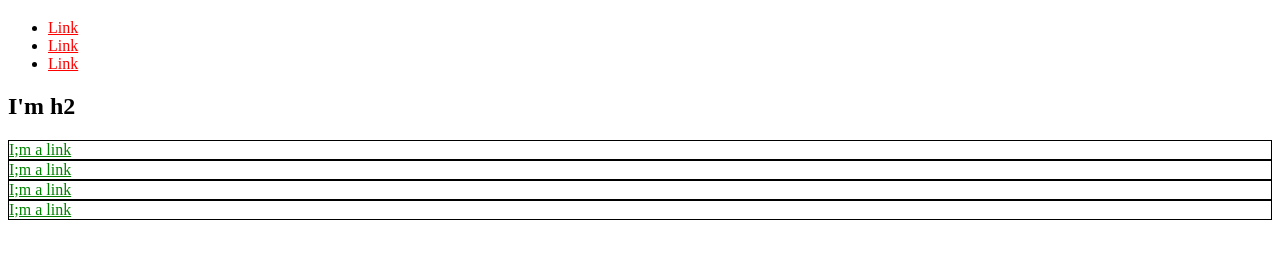
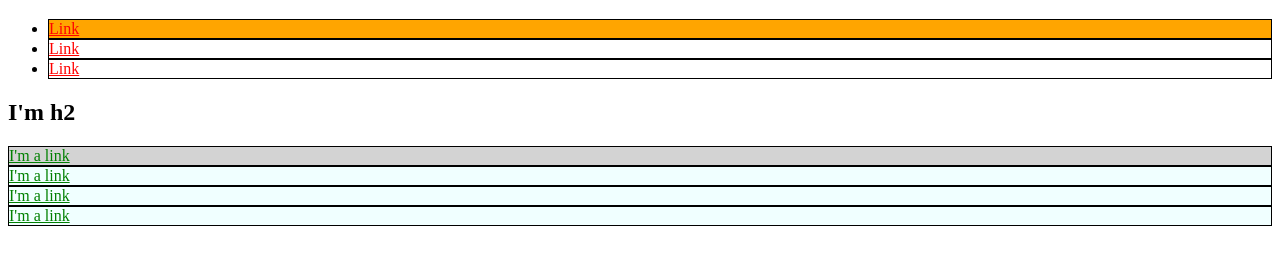
Before and after one commit to eakabuah/eakabuah.github.io, a plain HTML site: page index.html in a window 1280 px wide. Shown: the part 61-326 px from the top of the page. Drawn offline with Linux system fonts and the light colour scheme.

Commit message:
Add inline css styles to index.html

```diff
--- a/index.html
+++ b/index.html
@@ -3,33 +3,56 @@
   <head>
     <meta charset="utf-8">
     <title>Test Page: Don't Panic</title>
+    <style>
+      a{
+        color:red;
+      }
+      .bio-box{
+        border: 1px solid black;
+      }
+      .bio-box a{
+        color: green;
+      }
+      .bio-box-bkgnd{
+        background-color: azure;
+      }
+      #exec-bio{
+        background-color: lightgrey;
+      }
+      #headline-news{
+        background-color: orange;
+      }
+      li{
+        border: 1px solid black;
+      }
+    </style>
   </head>
   <body>
     <h1>I'm an h1</h1>
     <ul>
-      <li>
-        <a href="https://example.com/" style="color: red;">Link</a>
+      <li id="headline-news">
+        <a href="https://example.com/">Link</a>
       </li>
       <li>
-        <a href="https://example.com/" style="color: red;">Link</a>
+        <a href="https://example.com/">Link</a>
       </li>
       <li>
-        <a href="https://example.com/" style="color: red;">Link</a>
+        <a href="https://example.com/">Link</a>
       </li>
     </ul>
 
     <h2>I'm h2</h2>
-    <div style="border: 1px solid black;">
-        <a href="https://example.com/" style="color: green;">I;m a link</a>
+    <div id="exec-bio" class="bio-box bio-box-bkgnd">
+        <a href="https://example.com/">I'm a link</a>
     </div>
-    <div style="border: 1px solid black;">
-        <a href="https://example.com/" style="color: green;">I;m a link</a>
+    <div class="bio-box bio-box-bkgnd">
+        <a href="https://example.com/">I'm a link</a>
     </div>
-    <div style="border: 1px solid black;">
-        <a href="https://example.com/" style="color: green;">I;m a link</a>
+    <div class="bio-box bio-box-bkgnd">
+        <a href="https://example.com/">I'm a link</a>
     </div>
-    <div style="border: 1px solid black;">
-        <a href="https://example.com/" style="color: green;">I;m a link</a>
+    <div class="bio-box bio-box-bkgnd">
+        <a href="https://example.com/">I'm a link</a>
     </div>
   </body>
 </html>
```
